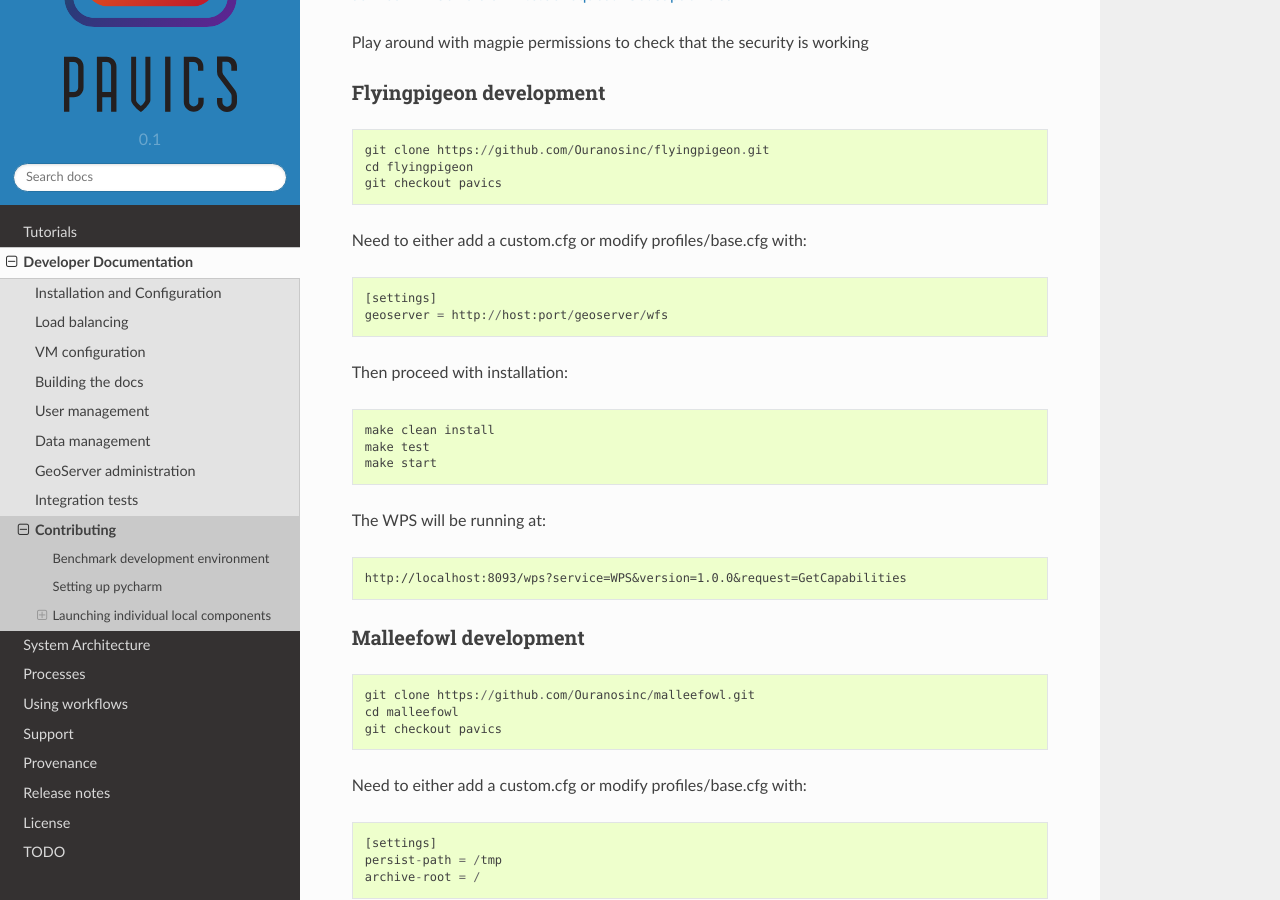
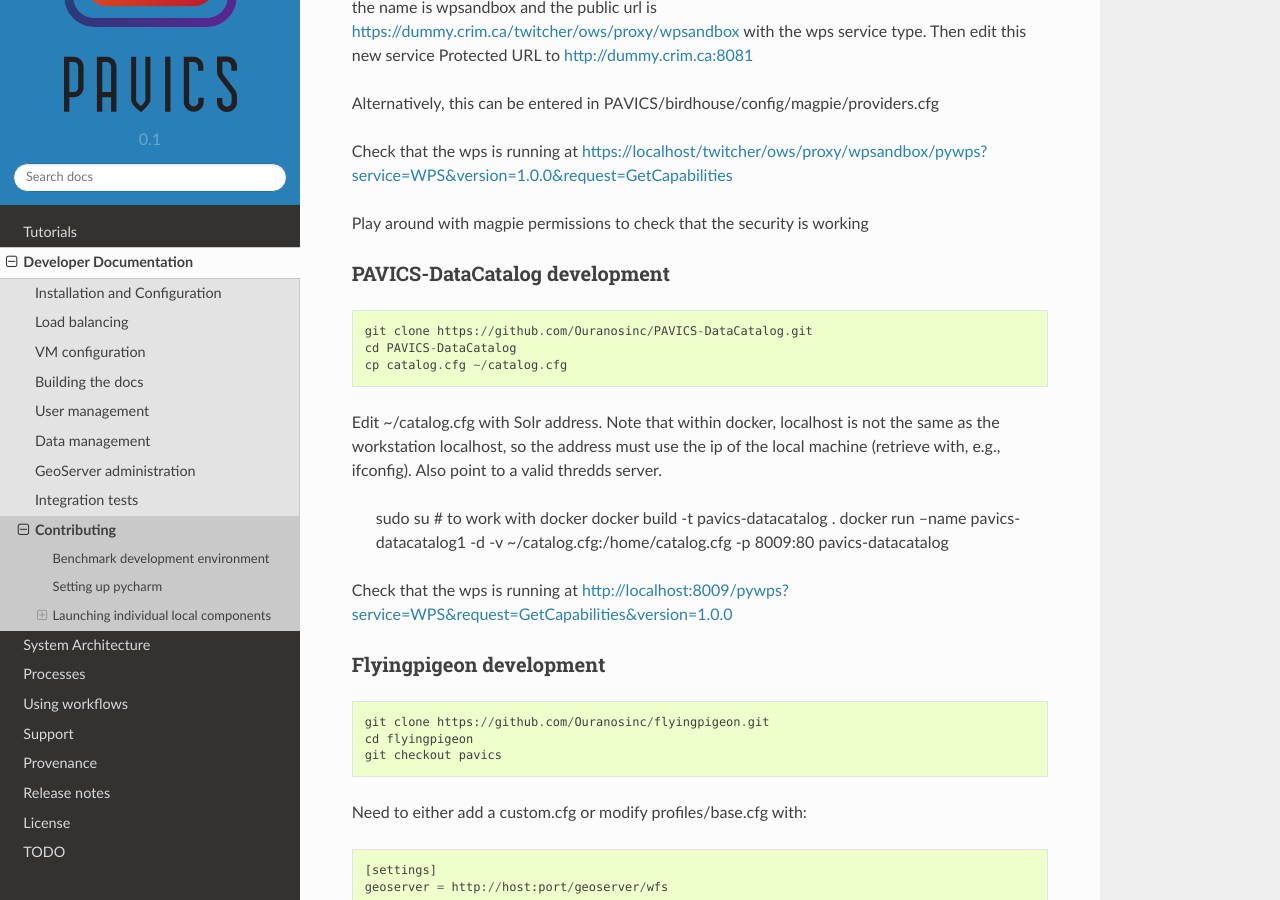
Before and after one commit to Ouranosinc/pavics-sdi, a Sphinx documentation site: the page built from docs/source/dev/contributing.rst, in a window 1280 px wide and 900 px high, scrolled down 3441 px. Built offline with Sphinx 7.4.7 and the Read the Docs theme 2.0.0, drawn with Linux system fonts in a browser that asks for light colours; some of the changed text lies outside the part shown.

Commit message:
Add solr and catalog information

```diff
--- a/docs/source/dev/contributing.rst
+++ b/docs/source/dev/contributing.rst
@@ -39,6 +39,16 @@
 Launching individual local components
 =====================================
 
+Solr
+----
+
+::
+
+    docker pull pavics/solr
+    docker run --name my_solr -d -p 8983:8983 -t pavics/solr
+
+Check that Solr is running at http://localhost:8983/solr/#/birdhouse
+
 Public THREDDS
 --------------
 
@@ -171,6 +181,26 @@
 
 Play around with magpie permissions to check that the security is working
 
+PAVICS-DataCatalog development
+------------------------------
+
+::
+
+    git clone https://github.com/Ouranosinc/PAVICS-DataCatalog.git
+    cd PAVICS-DataCatalog
+    cp catalog.cfg ~/catalog.cfg
+
+Edit ~/catalog.cfg with Solr address. Note that within docker, localhost
+is not the same as the workstation localhost, so the address must use the ip
+of the local machine (retrieve with, e.g., ifconfig). Also point to a
+valid thredds server.
+
+    sudo su  # to work with docker
+    docker build -t pavics-datacatalog .
+    docker run --name pavics-datacatalog1 -d -v ~/catalog.cfg:/home/catalog.cfg -p 8009:80 pavics-datacatalog
+
+Check that the wps is running at http://localhost:8009/pywps?service=WPS&request=GetCapabilities&version=1.0.0
+
 Flyingpigeon development
 ------------------------
 
```
Also changed, not shown: other parts of docs/source/dev/contributing.rst (+1 -1 lines), docs/source/dev/data_management.rst (+9 -0 lines).
